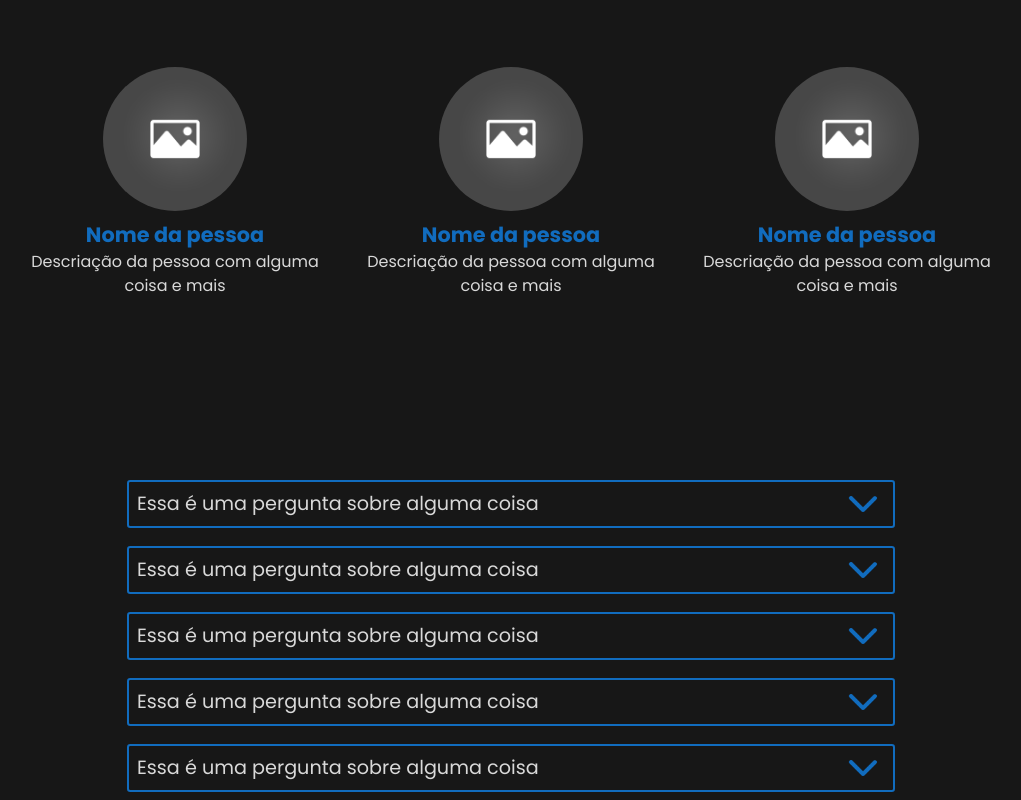
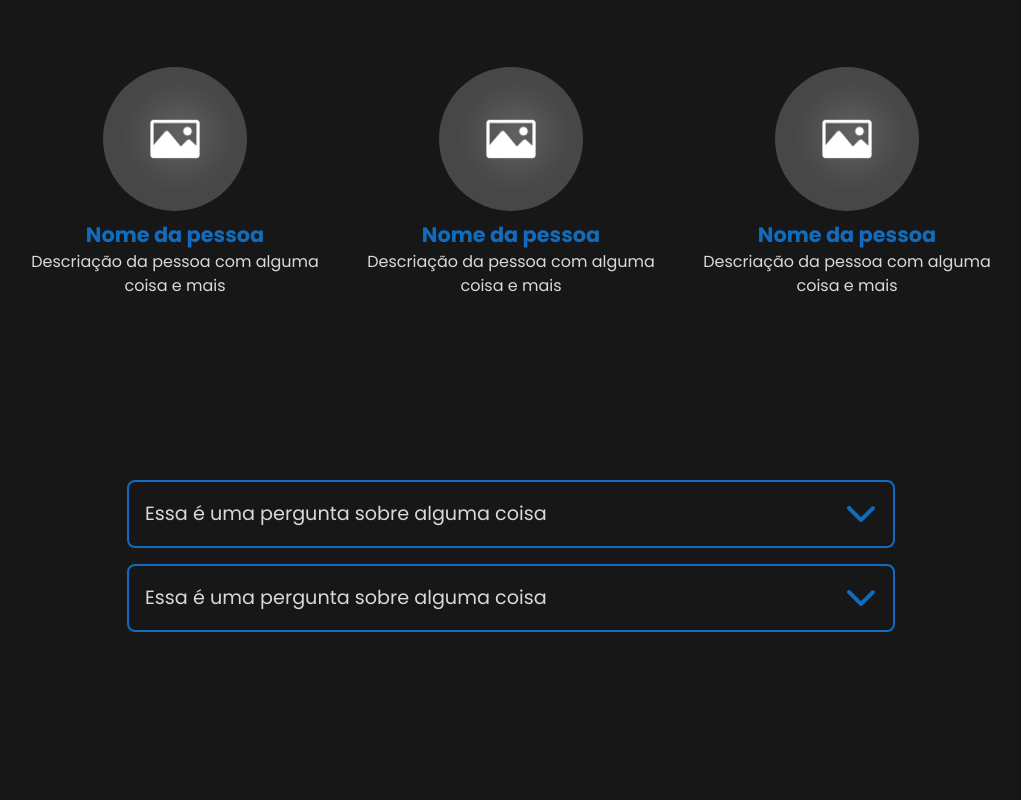
Before and after one commit to juniorgomes14/Safe-Website, a React (Vite) app: page / in a window 1280 px wide. Shown: the part 3279-4079 px from the top of the page, without its empty margins (129-1150 px from the left). Built offline with nearby package versions, Linux system fonts and the light colour scheme.

Commit message:
fix: FAQ on open animation

```diff
--- a/src/components/Question/Question.css
+++ b/src/components/Question/Question.css
@@ -1,28 +1,21 @@
-.question{
+.question-container{
     width: 60%;
     position: relative;
     height: auto;
-}
-.question-title-open{
+    padding: .5rem;
+    border: .15rem solid var(--blue);
+    border-radius: .5rem;
     display: flex;
-    align-items: center;
-    height: 3rem;
-    border: 2px solid var(--blue);
-    border-radius: .2rem .2rem 0rem 0rem;
-    padding: .5rem;
-    border-bottom: none;
-    transition: .5s;
+    justify-content: center;
+    flex-direction: column;
 }
 .question-title{
     display: flex;
     align-items: center;
     height: 3rem;
-    border: 2px solid var(--blue);
-    border-radius: .2rem;
-    padding: .5rem;
-    transition: .5s;
+    margin-left: .5rem;
 }
-.question-title p, .question-title-open p{
+.question{
     color: var(--light-gray);
     font-size: 1.2em;
 }
@@ -30,7 +23,7 @@
 .arrow{
     width: 3rem;
     position: absolute;
-    top: 0;
+    top: .5;
     right: .5rem;
     cursor: pointer;
     transition: .5s;
@@ -38,53 +31,57 @@
 .arrow-open{
     width: 3rem;
     position: absolute;
-    top: 0;
+    top: .5;
     right: .5rem;
     cursor: pointer;
     transition: .5s;
     transform: rotate(180deg);
 }
-.question-response{
-    min-height: 3rem;
-    height: auto;
+.question-response-hidden{
     background-color: var(--dark-gray-1);
-    border: 2px solid var(--blue);
-    border-top: none;
-    border-radius: 0rem 0rem .2rem .2rem;
-    transition: .5s;
-}
-.question-response-hidden{
-    height: auto;
-    background-color: var(--dark-gray-1);
-    border: 2px solid var(--blue);
-    border-top: none;
-    border-radius: 0rem 0rem .2rem .2rem;
-    transition: .5s;
+    transition: .5s ease-in-out;
     transform-origin: top center;
     transform: scaleY(0);
-    height: 0;
-    opacity: 0;
+    max-height: 0;
+    overflow: hidden;
 }
-.question-response p, .question-response-hidden p {
+
+.question-response {
     color: var(--light-gray);
     font-size: 1;
-    padding: .5rem;
+    height: auto;
+    max-height: 10rem;
+    background-color: var(--dark-gray-1);
+    transition: .5s ease-in-out;
+    transform-origin: top center;
+
+}
+.question-response-text{
+    font-size: 1;
+    color: var(--light-gray);
+    padding: .5rem
+}
+.question-response-hidden .question-response-text{
+    color: var(--dark-gray-1);
+    opacity: 0;
 }
 
 
+
+
 @media screen and (max-width: 900px){
-    .question{
+    .question-container{
         width: 90%;
     }
 }
 @media screen and (max-width: 600px){
-    .question{
+    .question-container{
         width: 95%;
     }
-    .question-title p, .question-title-open p{
+    .question-title{
         font-size: .9em;
     }
-    .question-response p, .question-response-hidden p {
+    .question-response-text{
         color: var(--light-gray);
         font-size: .9em;
     }
--- a/src/components/Question/Question.jsx
+++ b/src/components/Question/Question.jsx
@@ -10,13 +10,13 @@ const Question = () => {
     }
 
   return (
-    <div className="question">
-        <div className={isOpen?"question-title-open":"question-title"}>
-            <p>Essa é uma pergunta sobre alguma coisa</p>
+    <div className="question-container">
+        <div className="question-title">
+            <p className="question">Essa é uma pergunta sobre alguma coisa</p>
             <img className={isOpen?"arrow-open":"arrow"} src={Arrow} alt="arrow" onClick={toggleOpen}/>
         </div>
         <div className={isOpen?"question-response": "question-response-hidden"}>
-            <p>Isso é a resposta para alguma questão que ja foi feita Isso é a resposta para alguma questão que ja foi feitaIsso é a resposta para alguma questão que ja foi feitaIsso é a resposta para alguma questão que ja foi feitaIsso é a resposta para alguma questão que ja foi feita</p>
+            <p className="question-response-text">Isso é a resposta para alguma questão que ja foi feita Isso é a resposta para alguma questão que ja foi feitaIsso é a resposta para alguma questão que ja foi feitaIsso é a resposta para alguma questão que ja foi feitaIsso é a resposta para alguma questão que ja foi feita</p>
         </div>
 
     </div>
--- a/src/sections/FAQ/FAQ.css
+++ b/src/sections/FAQ/FAQ.css
@@ -1,6 +1,7 @@
 #faq{
     width: 100%;
     height: auto;
+    min-height: 20rem;
     display: flex;
     flex-direction: column;
     align-items: center;
--- a/src/sections/FAQ/FAQ.jsx
+++ b/src/sections/FAQ/FAQ.jsx
@@ -7,9 +7,6 @@ const FAQ = () => {
     <section id="faq">
         <Question/>
         <Question/>
-        <Question/>
-        <Question/>
-        <Question/>
     </section>
   )
 }
```
